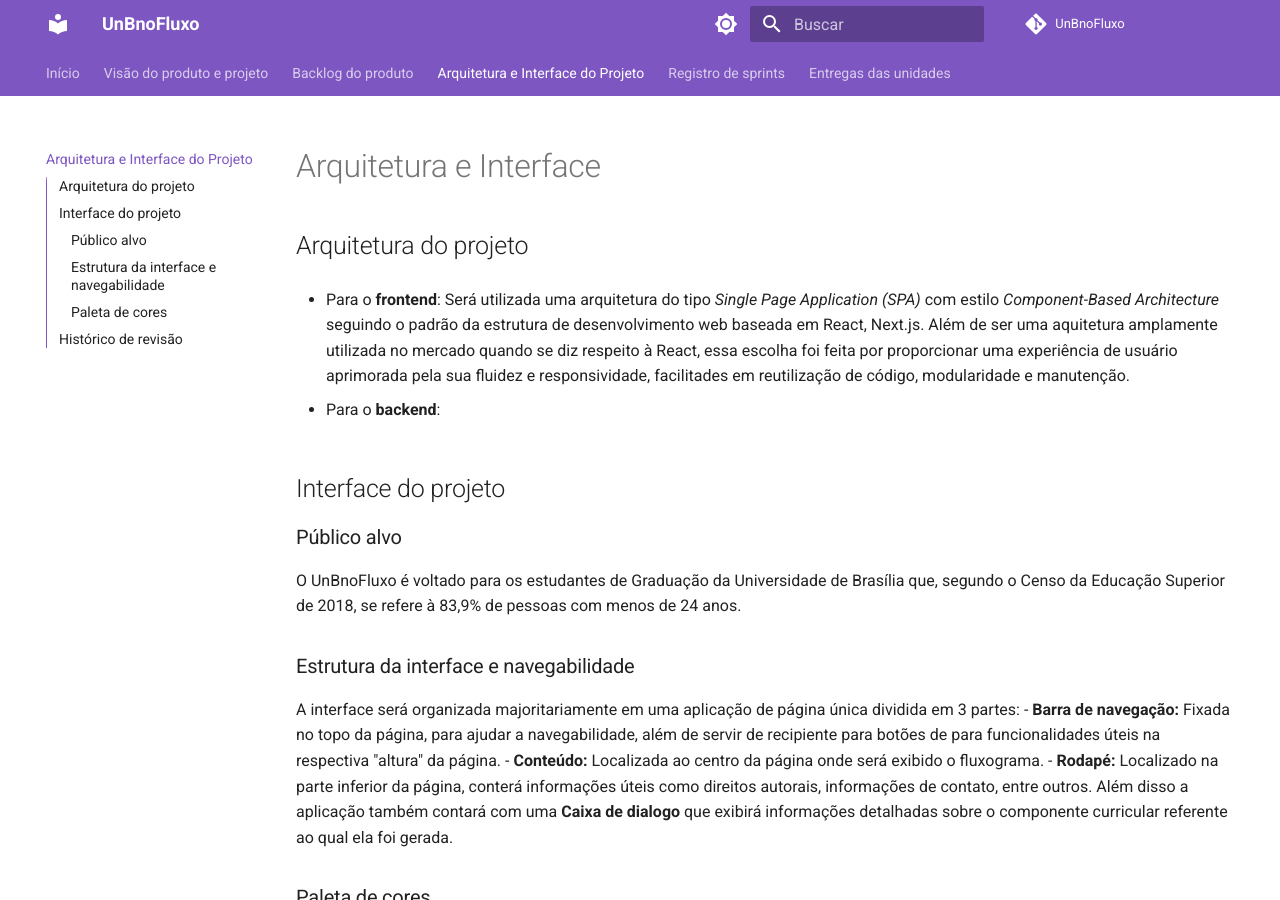
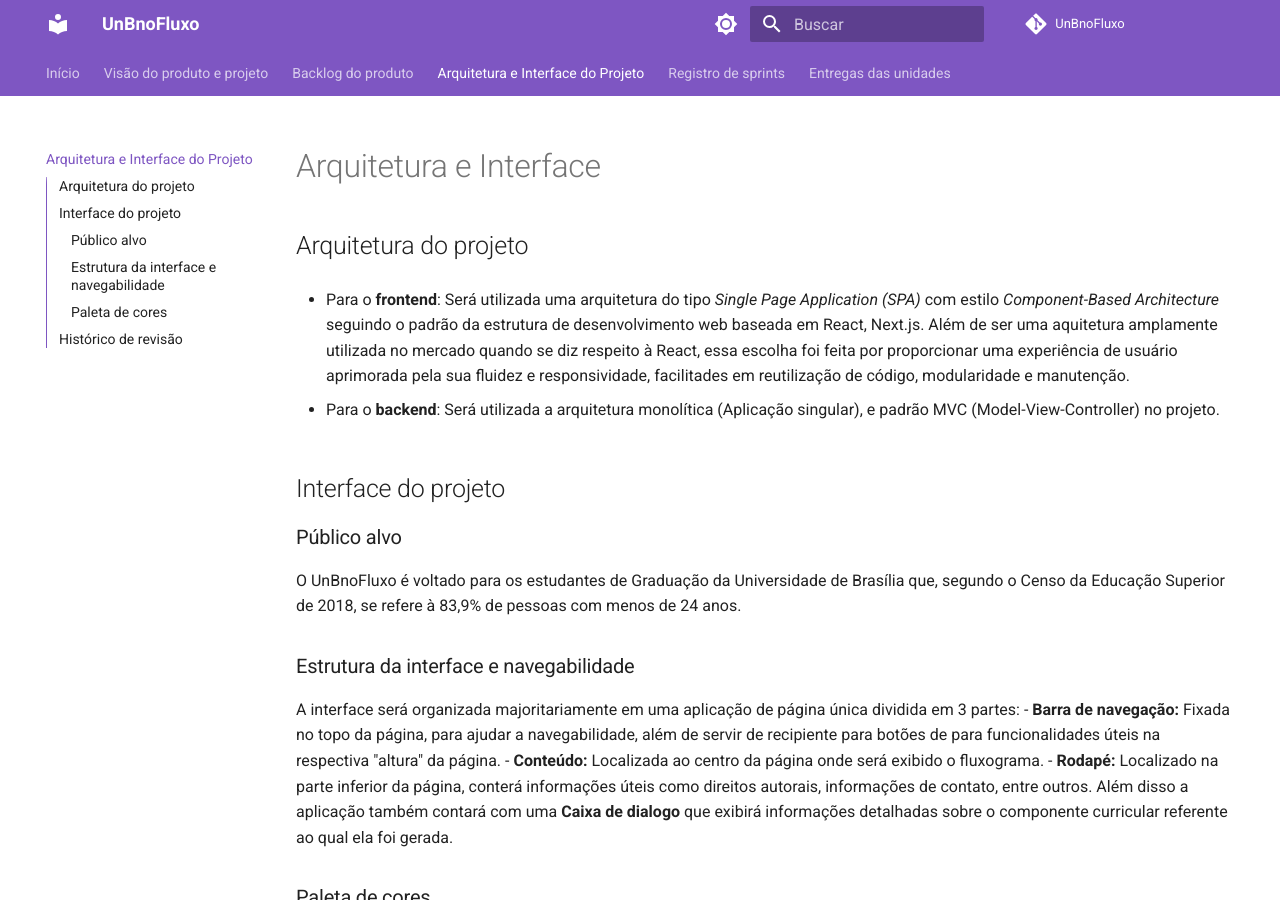
Before and after one commit to mdsreq-fga-unb/2023.1-UnBnoFluxo, an MkDocs documentation site: the page built from docs/ArquiteturaInterface.md, in a window 1280 px wide and 900 px high. Built offline with MkDocs 1.6.1 and Material for MkDocs 9.7.7, drawn with Linux system fonts in a browser that asks for light colours; comment, search, counter and statistics services are not loaded.

Commit message:
Add backend description to ArquiteturaInterface.md

```diff
--- a/docs/ArquiteturaInterface.md
+++ b/docs/ArquiteturaInterface.md
@@ -3,7 +3,7 @@
 ## Arquitetura do projeto
 - Para o **frontend**: Será utilizada uma arquitetura do tipo *Single Page Application (SPA)* com estilo *Component-Based Architecture* seguindo o padrão da estrutura de desenvolvimento web baseada em React, Next.js. Além de ser uma aquitetura amplamente utilizada no mercado quando se diz respeito à React, essa escolha foi feita por proporcionar uma experiência de usuário aprimorada pela sua fluidez e responsividade, facilitades em reutilização de código, modularidade e manutenção.
 
-- Para o **backend**:
+- Para o **backend**: Será utilizada a arquitetura monolítica (Aplicação singular), e padrão MVC (Model-View-Controller) no projeto.
 
 
 ## Interface do projeto
```
